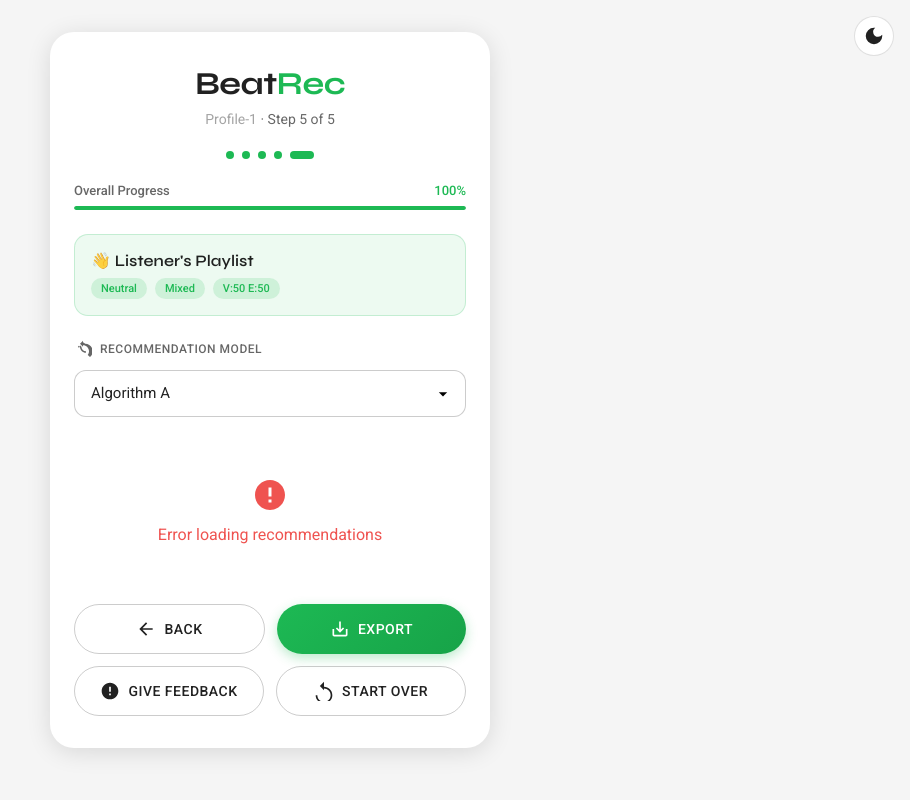
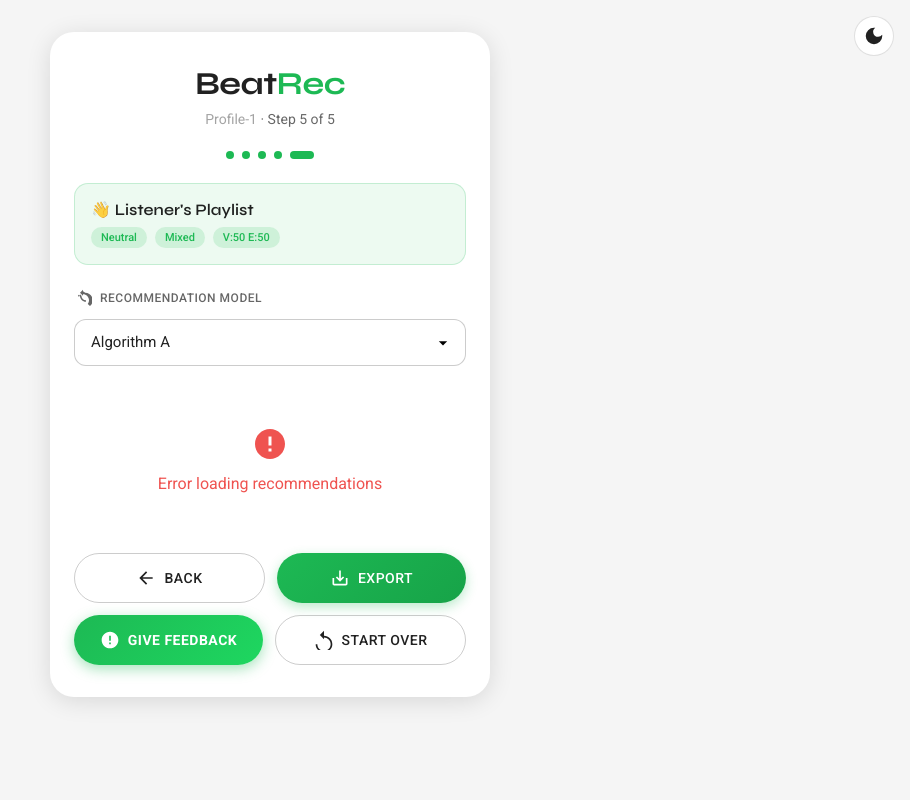
Before and after one commit to reha96/DLH-AI-Academy, a Python web app: template Course 3 - BY/app_v2/templates/page3_recommendations.html in a window 1280 px wide. Shown: the whole page, without its empty margins (370-1280 px from the left). Run offline with Jinja, Linux system fonts and the light colour scheme; the template is opened without the code that fills it, so the values that code supplies are empty.

Commit message:
front end and navigation fixes

```diff
--- a/Course 3 - BY/app_v2/templates/page3_recommendations.html
+++ b/Course 3 - BY/app_v2/templates/page3_recommendations.html
@@ -86,6 +86,23 @@
     @keyframes spin {
       to { transform: rotate(360deg); }
     }
+    /* Feedback Button - Prominent Style */
+    .feedback-button {
+      background: linear-gradient(135deg, #1DB954 0%, #1ed760 100%);
+      color: white;
+      font-weight: 600;
+      padding: 12px 24px;
+      box-shadow: 0 4px 14px rgba(29,185,84,0.4);
+      border: none;
+    }
+    .feedback-button:hover {
+      background: linear-gradient(135deg, #1ed760 0%, #24f06b 100%);
+      box-shadow: 0 6px 18px rgba(29,185,84,0.5);
+      transform: translateY(-2px);
+    }
+    .feedback-button .icon {
+      color: white;
+    }
   </style>
 </head>
 <body>
@@ -112,17 +129,6 @@
           <div class="step-dot completed"></div>
           <div class="step-dot completed"></div>
           <div class="step-dot active"></div>
-        </div>
-
-        <!-- M3 Progress -->
-        <div class="progress-section">
-          <div class="progress-label">
-            <span>Overall Progress</span>
-            <span class="progress-label-accent">100%</span>
-          </div>
-          <div class="m3-linear-progress">
-            <div class="m3-progress-indicator" style="width: 100%"></div>
-          </div>
         </div>
 
         <!-- Profile Summary -->
@@ -187,7 +193,7 @@
         </div>
 
         <div class="button-row" style="margin-top: 12px">
-          <button class="mui-button mui-button-outlined" onclick="goToFeedback()">
+          <button class="mui-button feedback-button" onclick="goToFeedback()">
             <svg class="icon" viewBox="0 0 24 24"><path d="M12 2C6.48 2 2 6.48 2 12s4.48 10 10 10 10-4.48 10-10S17.52 2 12 2zm1 15h-2v-2h2v2zm0-4h-2V7h2v4z"/></svg>
             Give Feedback
           </button>
```
Also changed, not shown: Course 3 - BY/app_v2/templates/feedback.html (+0 -11 lines), Course 3 - BY/app_v2/templates/genre_selection.html (+1 -12 lines), Course 3 - BY/app_v2/templates/page2_preferences.html (+5 -11 lines).
